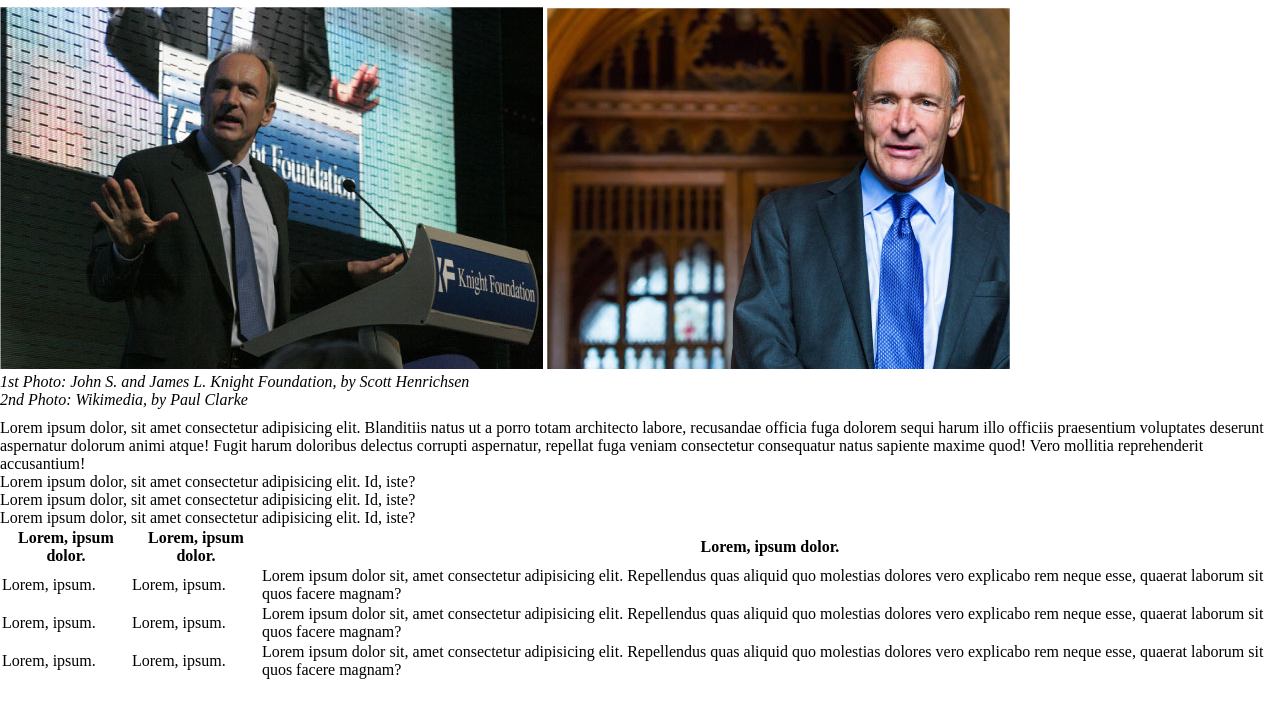
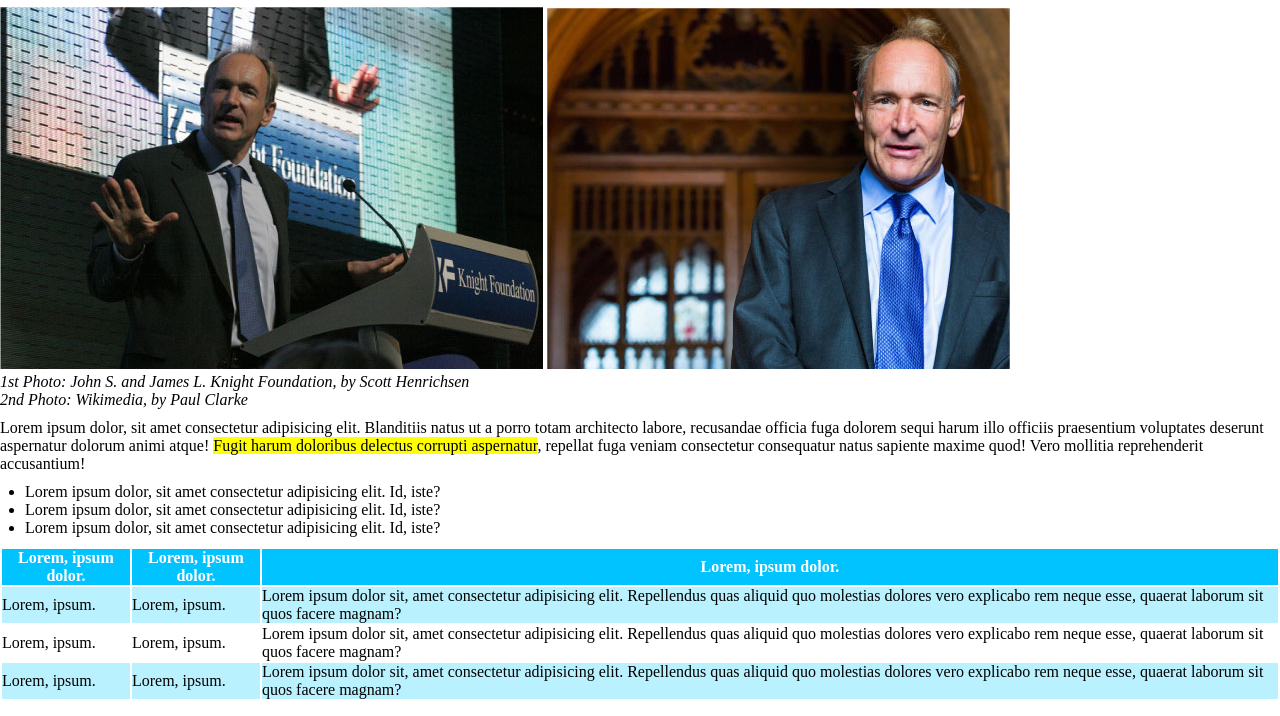
Before and after one commit to RSerli/html-css-booleaner, a plain HTML site: page index.html in a window 1280 px wide. Shown: the part 184-900 px from the top of the page. Drawn offline with Linux system fonts and the light colour scheme.

Commit message:
Ending Setting Styling Article Body

```diff
--- a/css/app.css
+++ b/css/app.css
@@ -21,6 +21,11 @@ a:hover {
     padding: 25px 10px;
 }
 
+/* Configurazione  */
+.highlight {
+    background-color: yellow;
+}
+
 /* Configurazione sezione articoli e singoli articoli */
 
 .articles-section {
@@ -39,3 +44,20 @@ a:hover {
 .Article-ImagesSummary {
     font-style: italic;
 }
+
+.article-body ul {
+    padding: 10px 0 10px 25px;
+}
+
+.article-body table {
+    width: 100%;
+}
+
+.article-body thead {
+    background-color: rgb(0, 195, 255);
+    color: white;
+}
+
+.AlternateTableRow {
+    background-color: rgba(0, 204, 255, 0.270);
+}
--- a/index.html
+++ b/index.html
@@ -45,8 +45,11 @@
                     <p class="Article-Paragraph">
                         Lorem ipsum dolor, sit amet consectetur adipisicing elit. Blanditiis natus ut a porro totam
                         architecto labore, recusandae officia fuga dolorem sequi harum illo officiis praesentium
-                        voluptates deserunt aspernatur dolorum animi atque! Fugit harum doloribus delectus corrupti
-                        aspernatur, repellat fuga veniam consectetur consequatur natus sapiente maxime quod! Vero
+                        voluptates deserunt aspernatur dolorum animi atque! <span class="highlight">Fugit harum
+                            doloribus delectus
+                            corrupti
+                            aspernatur</span>, repellat fuga veniam consectetur consequatur natus sapiente maxime quod!
+                        Vero
                         mollitia reprehenderit accusantium!
                     </p>
                     <!-- Elenco punti salienti -->
@@ -63,7 +66,7 @@
                             <th>Lorem, ipsum dolor.</th>
                         </thead>
                         <tbody>
-                            <tr>
+                            <tr class="AlternateTableRow">
                                 <td>Lorem, ipsum.</td>
                                 <td>Lorem, ipsum.</td>
                                 <td>Lorem ipsum dolor sit, amet consectetur adipisicing elit. Repellendus quas aliquid
@@ -77,7 +80,7 @@
                                     quo molestias dolores vero explicabo rem neque esse, quaerat laborum sit quos facere
                                     magnam?</td>
                             </tr>
-                            <tr>
+                            <tr class="AlternateTableRow">
                                 <td>Lorem, ipsum.</td>
                                 <td>Lorem, ipsum.</td>
                                 <td>Lorem ipsum dolor sit, amet consectetur adipisicing elit. Repellendus quas aliquid
```
